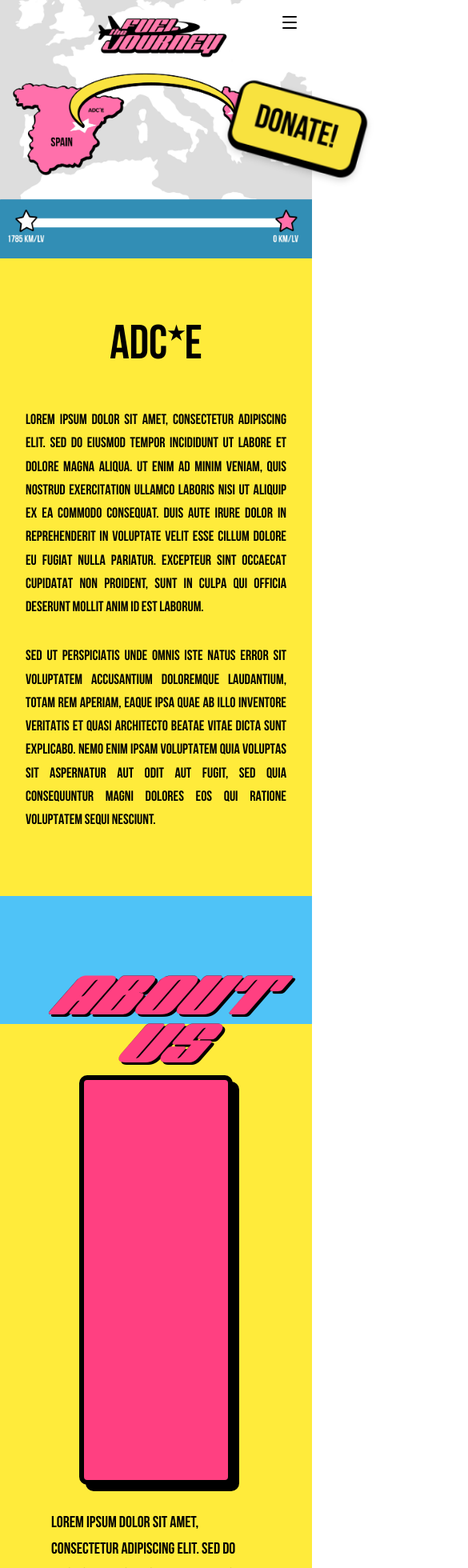
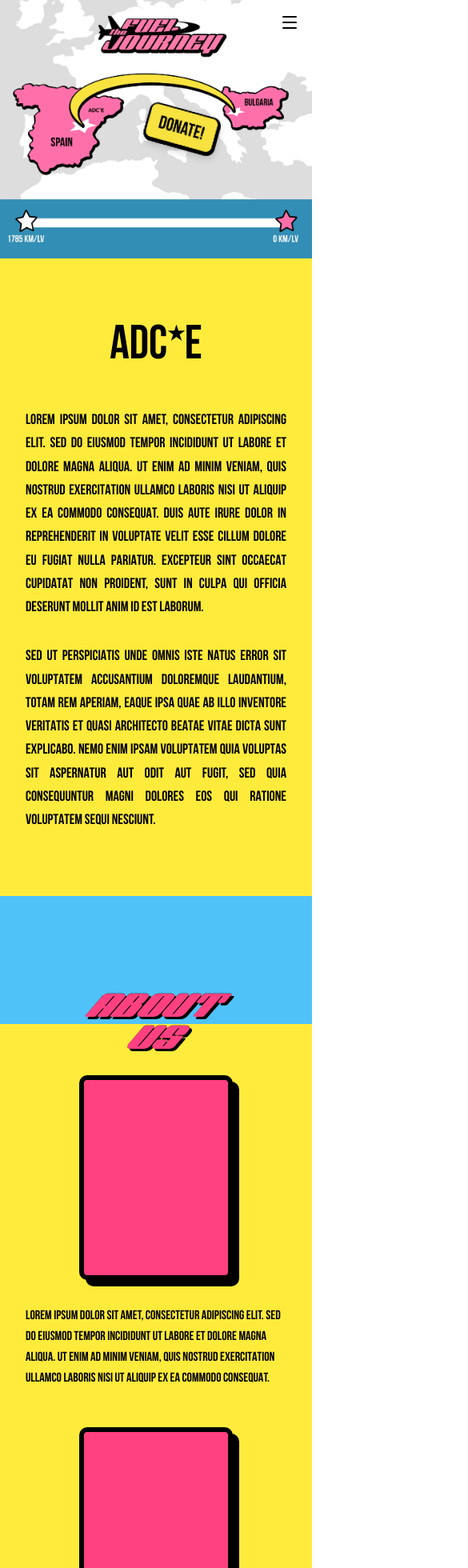
Before and after one commit to yassenshopov/fuelthejourney-eu, a Next.js app: page / in a window 390 px wide. Shown: the top 1960 px of the page at 80% size, 585 px wide, since content can reach past the window. Built offline with nearby package versions, Linux system fonts and the light colour scheme.

Commit message:
refactor: update styles in AboutUsSection, ContactsSection, Header, and HeroMapSection components for improved layout and responsiveness

```diff
--- a/src/components/AboutUsSection.tsx
+++ b/src/components/AboutUsSection.tsx
@@ -4,20 +4,20 @@ export default function AboutUsSection() {
       {/* Blue background with title */}
       <div className="bg-fuel-blue px-4 py-20 md:px-8 md:py-24 relative">
         <div className="max-w-7xl mx-auto text-center">
-          <h2 className="fuel-title-pink-bold-italic text-6xl md:text-8xl absolute bottom-0 left-1/2 transform -translate-x-1/2 translate-y-1/2">
+          <h2 className="fuel-title-pink-bold-italic text-4xl md:text-8xl absolute bottom-0 left-1/2 transform -translate-x-1/2 translate-y-1/2 -ml-2 md:-ml-4">
             ABOUT US
           </h2>
         </div>
       </div>
 
       {/* Yellow background with content */}
-      <div className="bg-fuel-yellow px-16 py-16 md:px-32 lg:px-48 xl:px-64">
+      <div className="bg-fuel-yellow px-8 py-16 md:px-32 lg:px-48 xl:px-64">
         <div className="max-w-5xl mx-auto">
           {/* First mini section */}
           <div className="grid grid-cols-1 lg:grid-cols-2 gap-8 items-center mb-12">
             {/* Left side - Text */}
             <div className="order-2 lg:order-1">
-              <p className="text-xl md:text-2xl lg:text-3xl leading-relaxed text-left text-fuel-black font-bebas font-bold uppercase">
+              <p className="text-base md:text-2xl lg:text-3xl leading-relaxed text-left text-fuel-black font-bebas font-bold uppercase">
                 LOREM IPSUM DOLOR SIT AMET, CONSECTETUR ADIPISCING ELIT. SED DO EIUSMOD TEMPOR
                 INCIDIDUNT UT LABORE ET DOLORE MAGNA ALIQUA. UT ENIM AD MINIM VENIAM, QUIS NOSTRUD
                 EXERCITATION ULLAMCO LABORIS NISI UT ALIQUIP EX EA COMMODO CONSEQUAT.
@@ -26,7 +26,7 @@ export default function AboutUsSection() {
 
             {/* Right side - Pink square placeholder */}
             <div className="order-1 lg:order-2 flex justify-center lg:justify-end">
-              <div className="w-48 h-128 md:w-86 md:h-128 bg-fuel-pink border-6 border-fuel-black rounded-lg shadow-[8px_8px_0px_0px_rgba(0,0,0,1)]"></div>
+              <div className="w-48 aspect-[3/4] md:w-86 md:h-128 bg-fuel-pink border-6 border-fuel-black rounded-lg shadow-[8px_8px_0px_0px_rgba(0,0,0,1)]"></div>
             </div>
           </div>
 
@@ -34,12 +34,12 @@ export default function AboutUsSection() {
           <div className="grid grid-cols-1 lg:grid-cols-2 gap-8 items-center">
             {/* Left side - Pink square placeholder */}
             <div className="order-1 lg:order-1 flex justify-center lg:justify-start">
-              <div className="w-48 h-128 md:w-86 md:h-128 bg-fuel-pink border-6 border-fuel-black rounded-lg shadow-[8px_8px_0px_0px_rgba(0,0,0,1)]"></div>
+              <div className="w-48 aspect-[3/4] md:w-86 md:h-128 bg-fuel-pink border-6 border-fuel-black rounded-lg shadow-[8px_8px_0px_0px_rgba(0,0,0,1)]"></div>
             </div>
 
             {/* Right side - Text */}
             <div className="order-2 lg:order-2">
-              <p className="text-xl md:text-2xl lg:text-3xl leading-relaxed text-left text-fuel-black font-bebas font-bold uppercase">
+              <p className="text-base md:text-2xl lg:text-3xl leading-relaxed text-left text-fuel-black font-bebas font-bold uppercase">
                 EXCEPTEUR SINT OCCAECAT CUPIDATAT NON PROIDENT, SUNT IN CULPA QUI OFFICIA
                 DESERUNT MOLLIT ANIM ID EST LABORUM. SED UT PERSPICIATIS UNDE OMNI ISTE NATUS
                 ERROR SIT VOLUPTATEM ACCUSANTIUM DOLOREMQUE LAUDANTIUM.
--- a/src/components/ContactsSection.tsx
+++ b/src/components/ContactsSection.tsx
@@ -4,14 +4,14 @@ export default function ContactsSection() {
       {/* Blue background with title */}
       <div className="bg-fuel-blue px-4 py-20 md:px-8 md:py-24 relative">
         <div className="max-w-7xl mx-auto text-center">
-          <h2 className="fuel-title-pink-bold-italic text-6xl md:text-8xl absolute bottom-0 left-1/2 transform -translate-x-1/2 translate-y-1/2">
+          <h2 className="fuel-title-pink-bold-italic text-4xl md:text-8xl absolute bottom-0 left-1/2 transform -translate-x-1/2 translate-y-1/2 -ml-2 md:-ml-4">
             CONTACTS
           </h2>
         </div>
       </div>
 
       {/* Yellow background with content */}
-      <div className="bg-fuel-yellow px-16 py-32 md:px-32 lg:px-48 xl:px-64">
+      <div className="bg-fuel-yellow px-8 py-32 md:px-32 lg:px-48 xl:px-64">
         <div className="max-w-5xl mx-auto">
           <div className="grid grid-cols-1 md:grid-cols-2 gap-8">
             {/* Left side - Contact information */}
--- a/src/components/Header.tsx
+++ b/src/components/Header.tsx
@@ -50,21 +50,21 @@ export default function Header() {
             <div className="px-4 py-4 space-y-4">
               <a
                 href="#about"
-                className="block font-bebas font-bold uppercase text-fuel-black hover:text-fuel-pink transition-colors"
+                className="block font-bebas font-bold uppercase text-fuel-black hover:text-fuel-pink transition-colors text-lg"
                 onClick={() => setIsMenuOpen(false)}
               >
                 ABOUT US
               </a>
               <a
                 href="#adce"
-                className="block font-bebas font-bold uppercase text-fuel-black hover:text-fuel-pink transition-colors"
+                className="block font-bebas font-bold uppercase text-fuel-black hover:text-fuel-pink transition-colors text-lg"
                 onClick={() => setIsMenuOpen(false)}
               >
                 ADCE
               </a>
               <a
                 href="#contacts"
-                className="block font-bebas font-bold uppercase text-fuel-black hover:text-fuel-pink transition-colors"
+                className="block font-bebas font-bold uppercase text-fuel-black hover:text-fuel-pink transition-colors text-lg"
                 onClick={() => setIsMenuOpen(false)}
               >
                 CONTACTS
--- a/src/components/HeroMapSection.tsx
+++ b/src/components/HeroMapSection.tsx
@@ -17,18 +17,17 @@ export default function HeroMapSection() {
         />
 
         {/* Donate Button */}
-        <div className="absolute top-1/2 left-1/2 transform -translate-x-1/2 -translate-y-1/2 -translate-x-8 w-fit h-fit">
+        <div className="absolute top-1/2 left-1/2 transform -translate-x-1/3 -translate-y-1/2 md:-translate-x-8 w-fit h-fit">
           <Image
             src="/images/donate_button.png"
             alt="Donate Button"
             width={800}
             height={320}
-            className="drop-shadow-lg rotate-3 animate-pulse cursor-pointer hover:scale-105 transition-transform duration-300 ease-in-out"
+            className="drop-shadow-lg rotate-3 animate-pulse cursor-pointer hover:scale-105 transition-transform duration-300 ease-in-out max-w-[250px] md:max-w-[350px] lg:max-w-[450px]"
             style={{
               animation: 'gentle-bounce 3s ease-in-out infinite',
               width: 'auto',
-              height: 'auto',
-              maxWidth: '450px'
+              height: 'auto'
             }}
             unoptimized
           />
```
